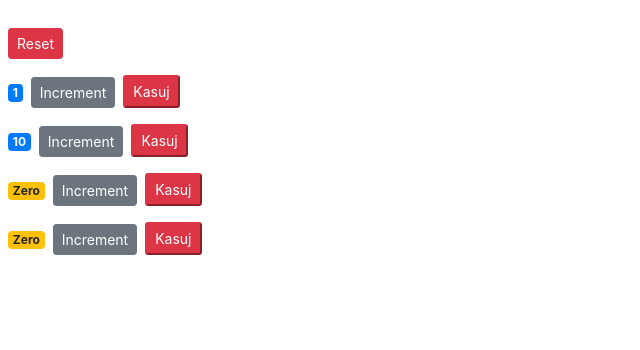
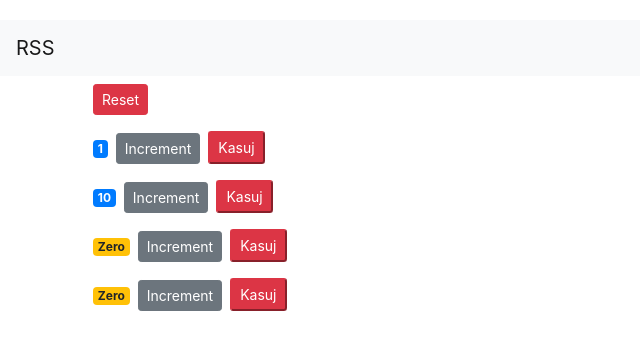
Before and after one commit to mf81/rss, a React (Create React App) app: page / in a window 1280 px wide. Shown: the top 350 px of the page, without its empty margins (0-640 px from the left). Built offline with nearby package versions, Linux system fonts and the light colour scheme.

Commit message:
app refactoring

```diff
--- a/src/App.js
+++ b/src/App.js
@@ -1,13 +1,16 @@
 import React from "react";
-import logo from "./logo.svg";
 import "./App.css";
-import Counter from "./components/counterComponent";
+import NavBar from "./components/navbar";
+import Counters from "./components/countersComponent";
 
 function App() {
   return (
-    <div className="container">
-      <Counter />
-    </div>
+    <React.Fragment>
+      <NavBar />
+      <main className="container">
+        <Counters />
+      </main>
+    </React.Fragment>
   );
 }
 
--- /dev/null
+++ b/src/components/navbar.jsx
@@ -0,0 +1,14 @@
+import React, { Component } from "react";
+class NavBar extends Component {
+  render() {
+    return (
+      <nav className="navbar navbar-light bg-light">
+        <a className="navbar-brand" href="http://localhost:3000">
+          RSS
+        </a>
+      </nav>
+    );
+  }
+}
+
+export default NavBar;
--- a/src/index.js
+++ b/src/index.js
@@ -4,9 +4,8 @@
 import App from "./App";
 import * as serviceWorker from "./serviceWorker";
 import "bootstrap/dist/css/bootstrap.css";
-import Counters from "./components/countersComponent";
 
-ReactDOM.render(<Counters />, document.getElementById("root"));
+ReactDOM.render(<App />, document.getElementById("root"));
 
 // If you want your app to work offline and load faster, you can change
 // unregister() to register() below. Note this comes with some pitfalls.
```
